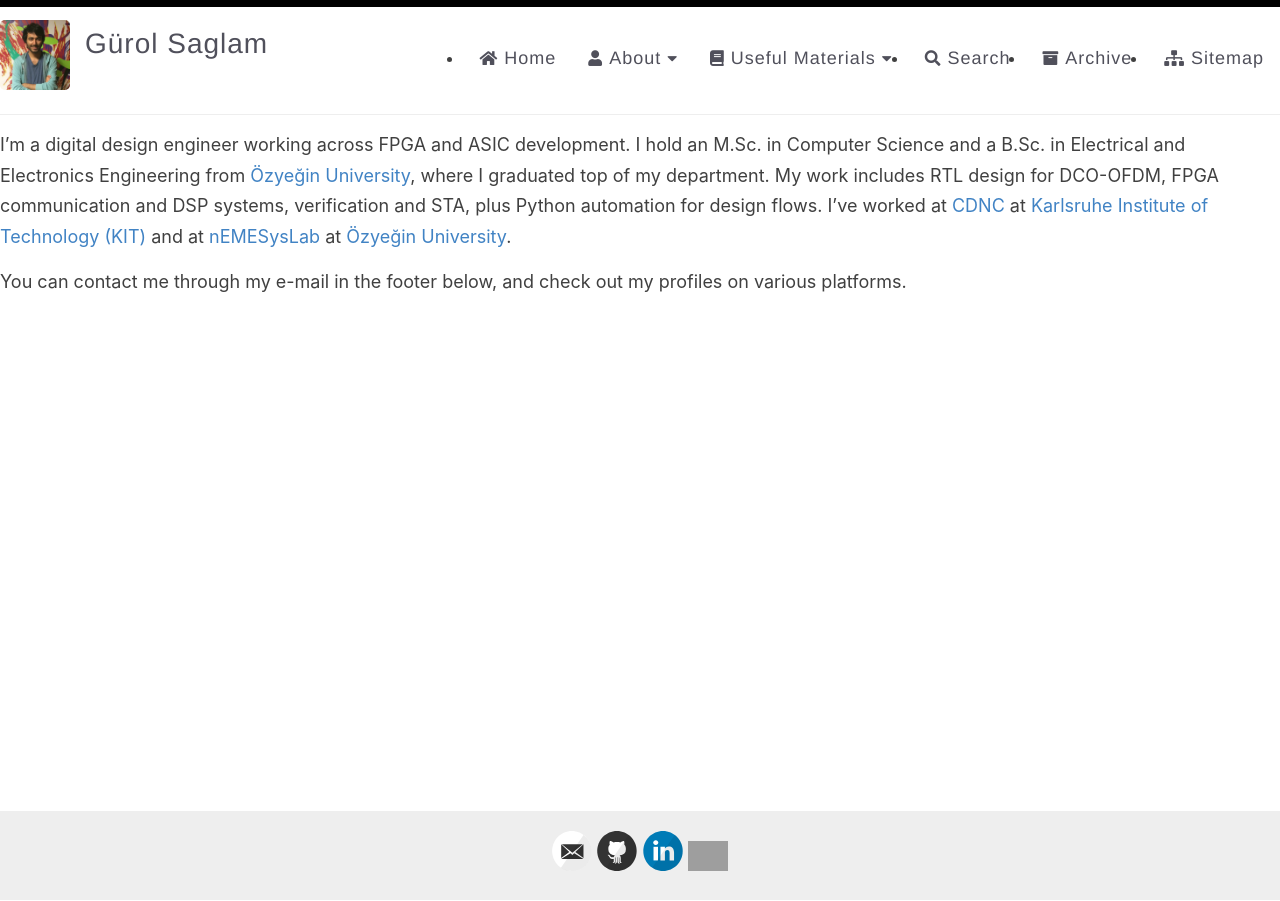
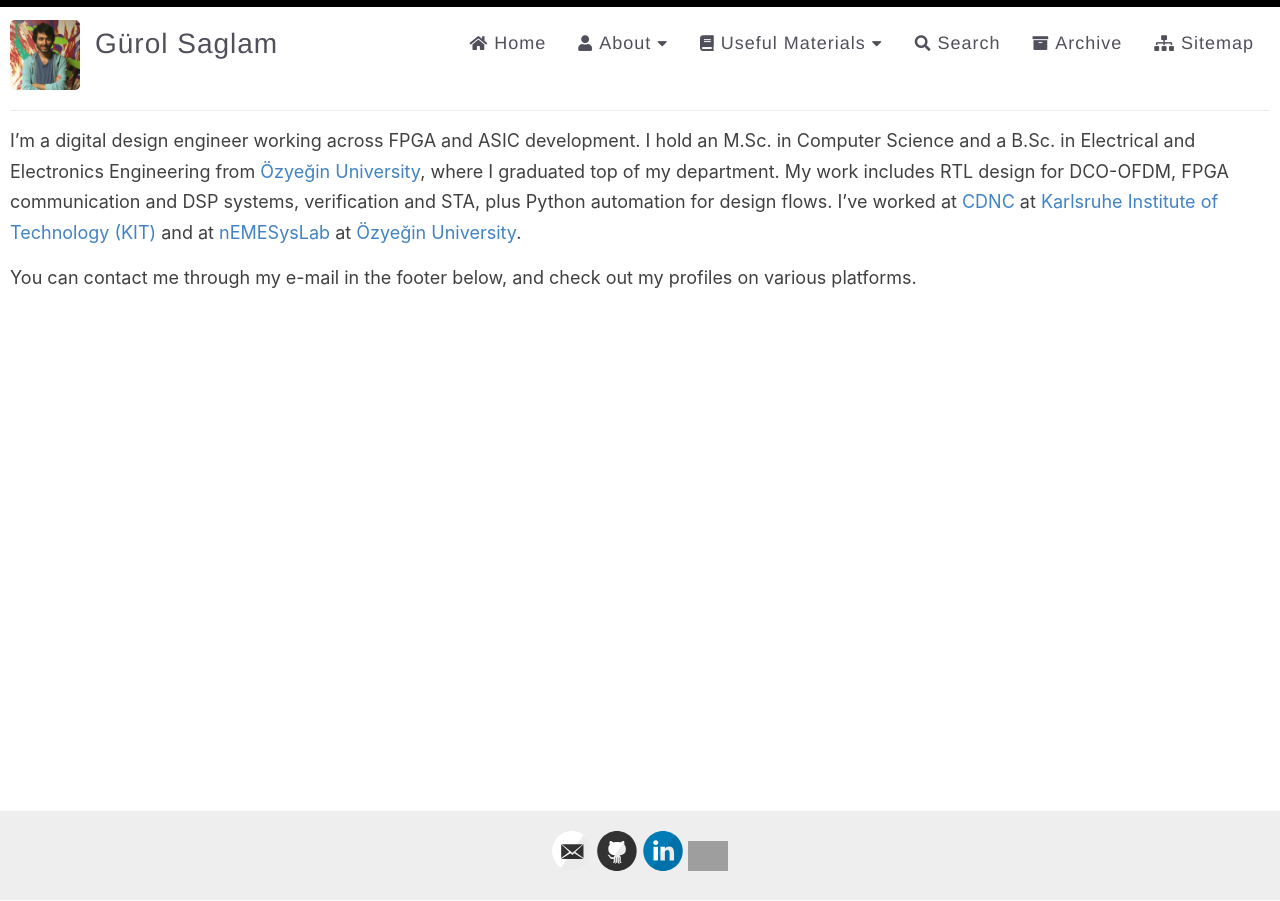
Before and after one commit to gurolsaglam/web_test, a Jekyll site: the page built from index.md, in a window 1280 px wide. Built offline with Jekyll 4.4.1, drawn with Linux system fonts in a browser that asks for light colours; grey boxes are pictures that could not be loaded.

Commit message:
container moved back

```diff
--- a/_layouts/default.html
+++ b/_layouts/default.html
@@ -18,7 +18,7 @@
   <body>
     <div id="bar"></div>
     <div class="wrapper-container">
-      <div class="wrapper-masthead">
+      <div class="wrapper-masthead container">
         <header class="masthead clearfix">
           <a href="{{ site.baseurl }}/" class="site-avatar"><img src="{{ site.baseurl }}{{ site.avatar }}" alt="{{ site.title }}" /></a>
 
@@ -65,14 +65,14 @@
         </header>
       </div>
 
-      <div class="wrapper-main">
-        <div id="main" role="main" class="container">
+      <div class="wrapper-main container">
+        <div id="main" role="main">
           {{ content }}
         </div>
       </div>
 
-      <div class="wrapper-footer">
-        <div class="container">
+      <div class="wrapper-footer container">
+        <div>
           <footer class="footer">
             {% include svg-icons.html %}
           </footer>
--- a/_sass/_masthead.scss
+++ b/_sass/_masthead.scss
@@ -4,16 +4,6 @@
 
 wrapper-masthead {
   margin-bottom: 25px;
-  max-width: $page-max-width;
-  padding: 0 10px;
-  width: 100%;
-
-  ul {
-    margin: 0;
-    padding: 0;
-    clear: both;
-    list-style-type: none;
-  }
 }
 
 /*from style original-css begin*/
--- a/assets/style.scss
+++ b/assets/style.scss
@@ -69,6 +69,20 @@
   .read-more {
     text-transform: uppercase;
     font-size: 15px;
+  }
+}
+
+.container {
+  margin: 0 auto;
+  max-width: $page-max-width;
+  padding: 0 10px;
+  width: 100%;
+
+  ul {
+    margin: 0;
+    padding: 0;
+    clear: both;
+    list-style-type: none;
   }
 }
 
```
